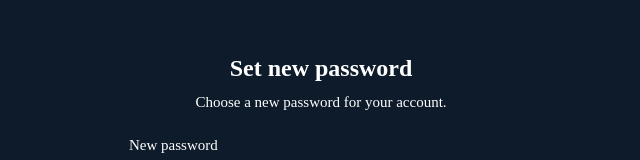
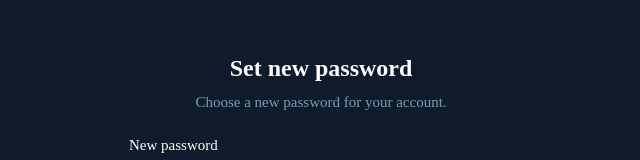
Before and after one commit to 5abhinavs-ops/Fit-Desk, a Next.js app: page /reset-password in a window 1280 px wide. Shown: the part 206-366 px from the top of the page, without its empty margins (319-959 px from the left). Built offline with nearby package versions, Linux system fonts and the light colour scheme.

Commit message:
fix: make date input calendar icon visible (dark orange) on dark background

```diff
--- a/src/app/globals.css
+++ b/src/app/globals.css
@@ -63,7 +63,7 @@
   --fd-amber:      #FFB347;
   --fd-surface:    #12263A;
   --fd-surface-hi: #1A3349;
-  --fd-muted:      #FFFFFF;
+  --fd-muted:      #7A9BB5;
   --fd-border:     rgba(0,198,212,0.18);
   --background:          #0D1B2A;
   --foreground:          #FFFFFF;
@@ -76,7 +76,7 @@
   --secondary:           #1A3349;
   --secondary-foreground:#FFFFFF;
   --muted:               #1A3349;
-  --muted-foreground:    #FFFFFF;
+  --muted-foreground:    #7A9BB5;
   --accent:              #1A3349;
   --accent-foreground:   #FFFFFF;
   --destructive:         #FF4C7A;
@@ -87,7 +87,7 @@
   --chart-2: #00E096;
   --chart-3: #FFB347;
   --chart-4: #FF4C7A;
-  --chart-5: rgba(255,255,255,0.55);
+  --chart-5: #7A9BB5;
   --radius: 1.125rem;
   --sidebar:                #12263A;
   --sidebar-foreground:     #FFFFFF;
@@ -111,7 +111,7 @@
   --secondary:           #1A3349;
   --secondary-foreground:#FFFFFF;
   --muted:               #1A3349;
-  --muted-foreground:    #FFFFFF;
+  --muted-foreground:    #7A9BB5;
   --accent:              #1A3349;
   --accent-foreground:   #FFFFFF;
   --destructive:         #FF4C7A;
@@ -122,7 +122,7 @@
   --chart-2: #00E096;
   --chart-3: #FFB347;
   --chart-4: #FF4C7A;
-  --chart-5: rgba(255,255,255,0.55);
+  --chart-5: #7A9BB5;
   --sidebar:                #12263A;
   --sidebar-foreground:     #FFFFFF;
   --sidebar-primary:        #00C6D4;
@@ -146,7 +146,7 @@
   html {
     @apply font-sans;
   }
-  /* Bump Tailwind text-xs / text-sm (12px/14px) for mobile readability; wins over utility specificity with !important */
+  /* Bump Tailwind text-xs / text-sm for mobile readability */
   .text-xs {
     font-size: 13px !important;
     line-height: 1.45;
@@ -212,7 +212,7 @@
     color: #FF4C7A;
     border: 1px solid rgba(255,76,122,0.3);
   }
-  .badge-neutral { background: #1A3349; color: #FFFFFF; }
+  .badge-neutral { background: #1A3349; color: #7A9BB5; }
   .badge-cyan {
     background: rgba(0,198,212,0.15);
     color: #00C6D4;
@@ -222,7 +222,7 @@
   .label-upper {
     font-size: 13px;
     font-weight: 700;
-    color: #FFFFFF;
+    color: #7A9BB5;
     text-transform: uppercase;
     letter-spacing: 0.07em;
   }
@@ -247,4 +247,13 @@
     border-radius: 20px;
     letter-spacing: 0.06em;
   }
+
+  /* Date input — make browser calendar picker icon dark orange/amber on dark background */
+  input[type="date"]::-webkit-calendar-picker-indicator {
+    filter: invert(70%) sepia(90%) saturate(500%) hue-rotate(5deg) brightness(105%);
+    cursor: pointer;
+    opacity: 1;
+    width: 18px;
+    height: 18px;
+  }
 }
```
